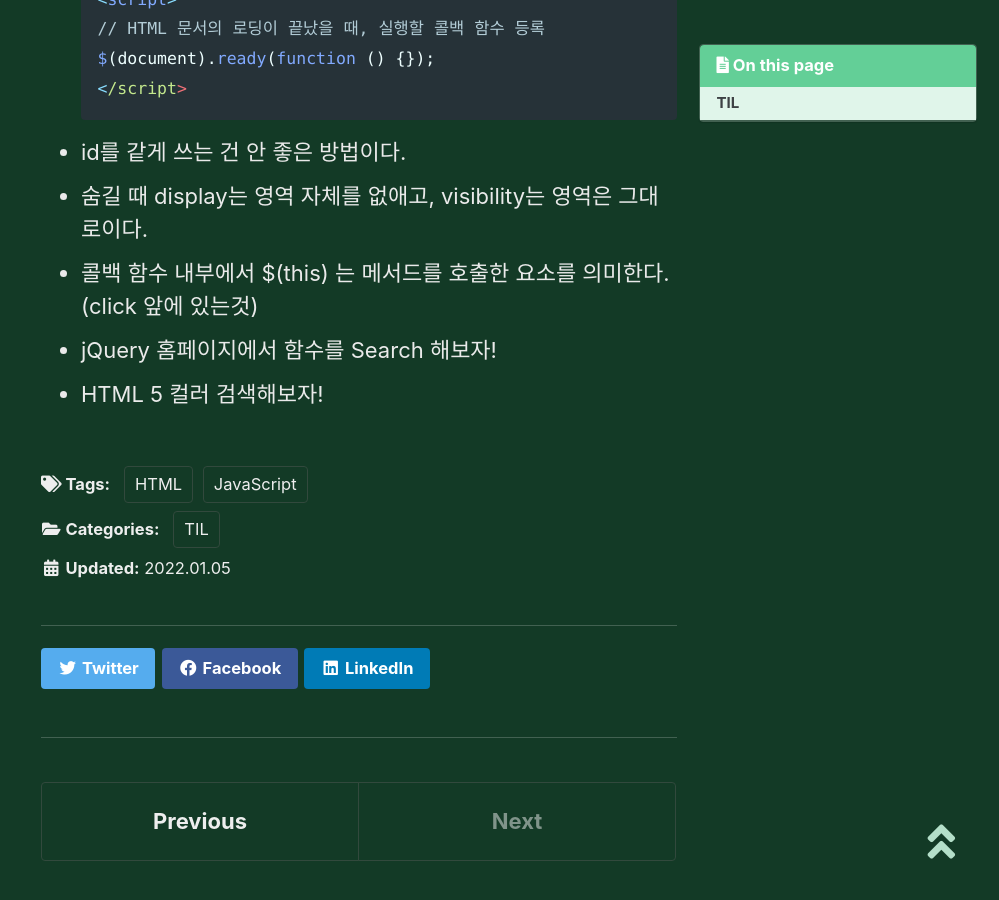
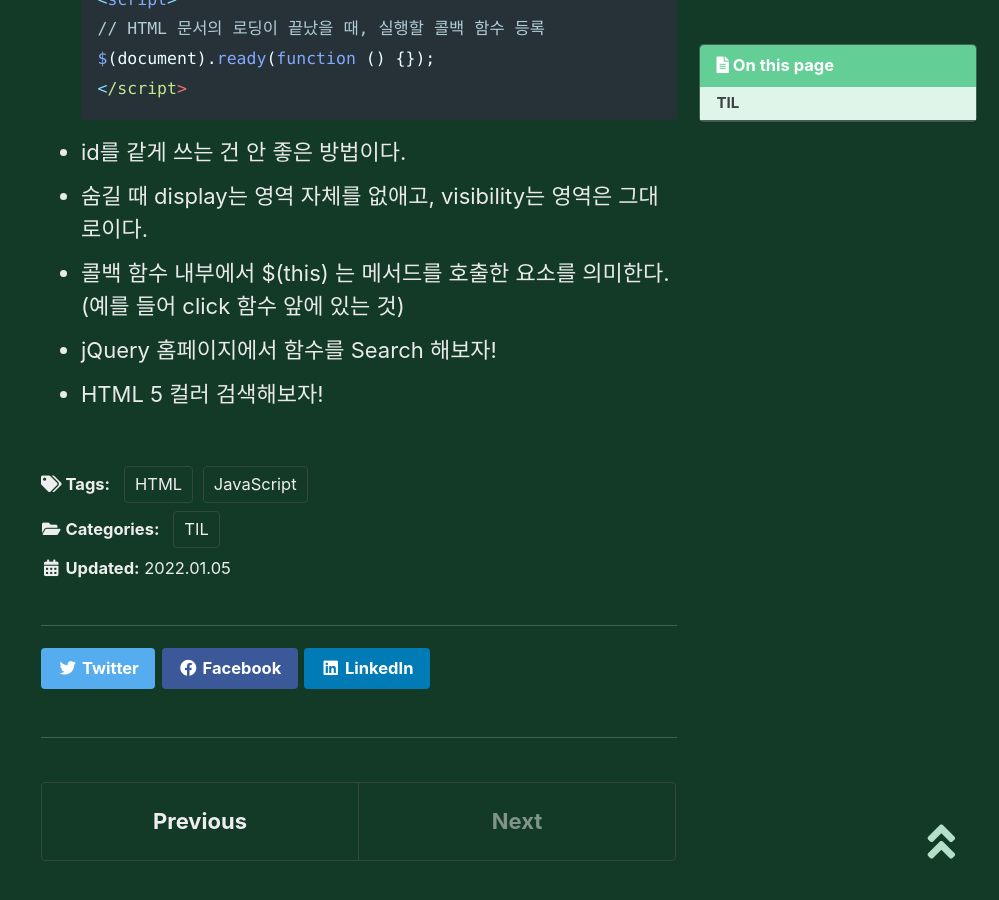
Before and after one commit to YUEUN328/YUEUN328.github.io, a Jekyll site: the page built from _posts/2022-01-05-til46.md, in a window 1280 px wide and 900 px high, scrolled down 1531 px. Shown: the whole window, without its empty margins (281-1280 px from the left). Built offline with Jekyll 4.4.1, drawn with Linux system fonts in a browser that asks for light colours; cached includes are drawn as plain includes; comment, search, counter and statistics services are not loaded.

Commit message:
Update 2022-01-05-til46.md

```diff
--- a/_posts/2022-01-05-til46.md
+++ b/_posts/2022-01-05-til46.md
@@ -39,6 +39,6 @@ author_profile: false
 
 * id를 같게 쓰는 건 안 좋은 방법이다.
 * 숨길 때 display는 영역 자체를 없애고, visibility는 영역은 그대로이다.
-* 콜백 함수 내부에서 $(this) 는 메서드를 호출한 요소를 의미한다. (click 앞에 있는것)
+* 콜백 함수 내부에서 $(this) 는 메서드를 호출한 요소를 의미한다. (예를 들어 click 함수 앞에 있는 것)
 * jQuery 홈페이지에서 함수를 Search 해보자!
 * HTML 5 컬러 검색해보자!
```
